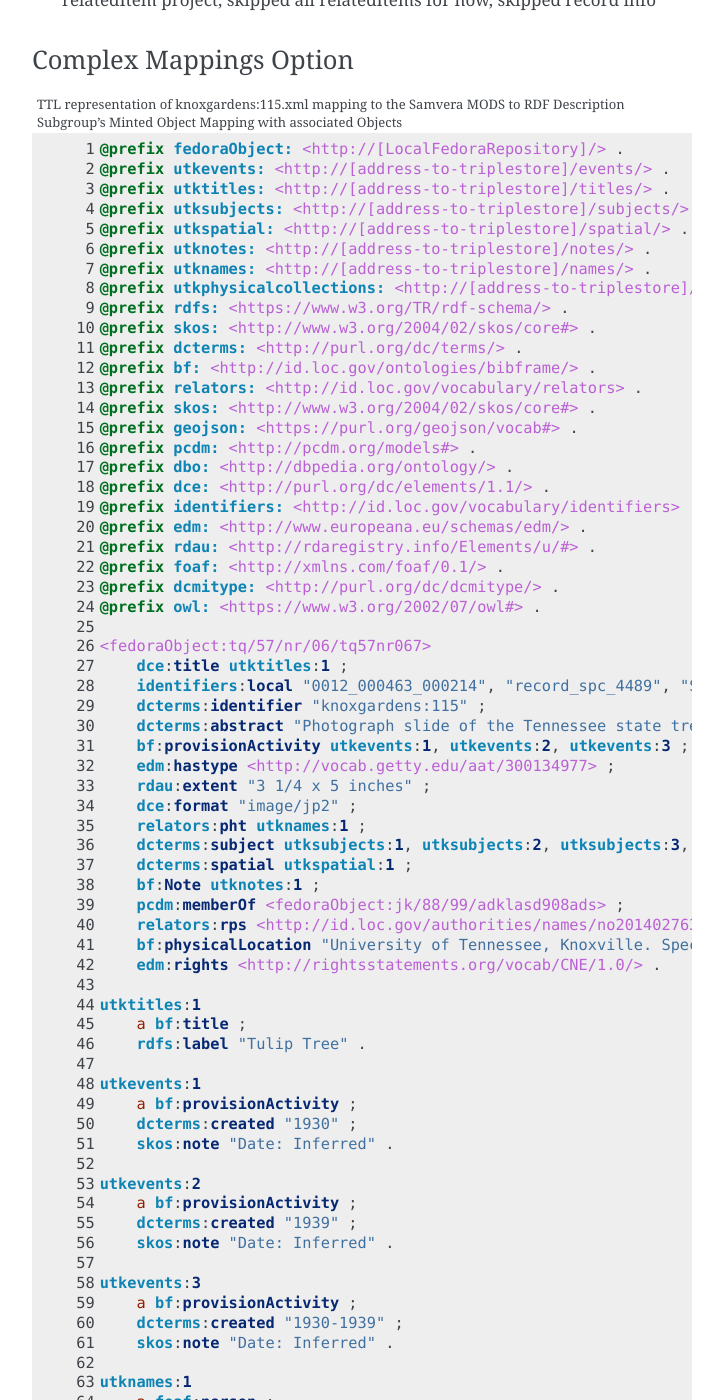
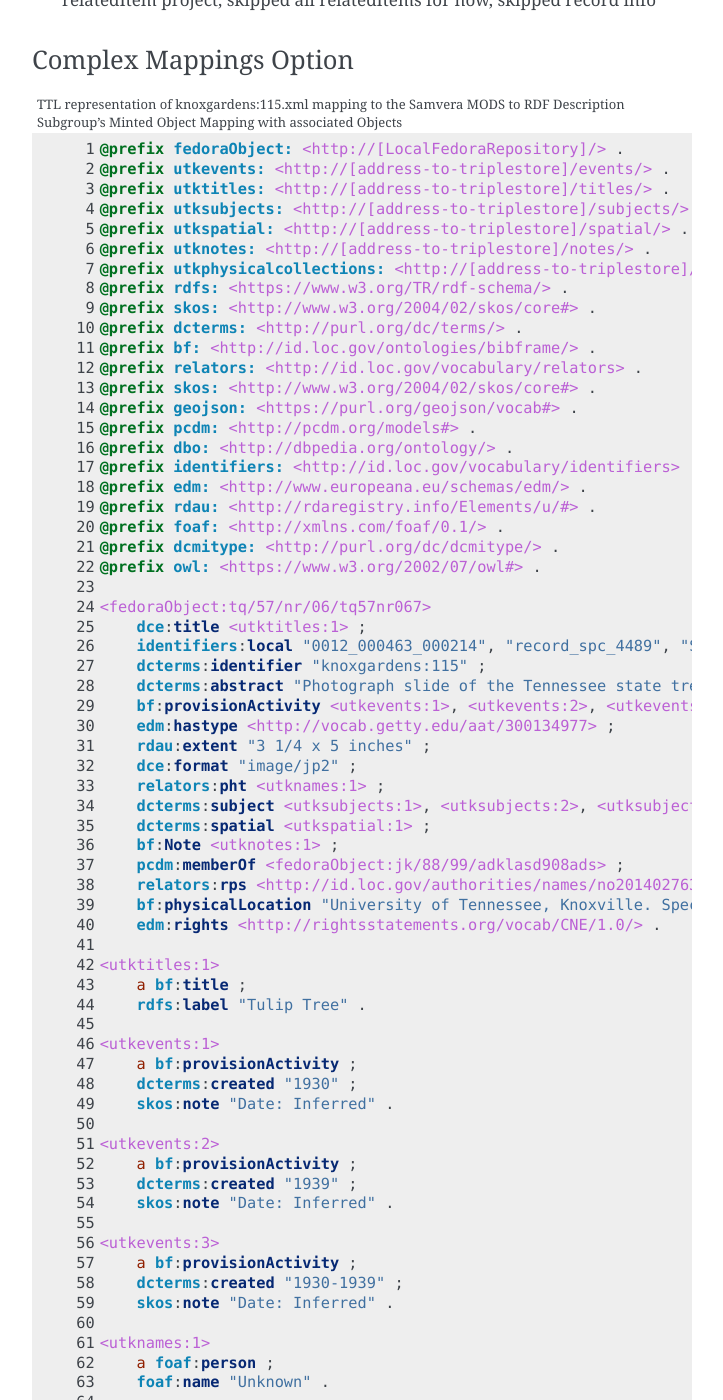
Before and after one commit to markpbaggett/utk_hyrax_review_docs, a Sphinx documentation site: the page built from docs/source/demo1/7_mods_to_rdf.rst, in a window 1280 px wide and 1400 px high, scrolled down 9437 px. Shown: the whole window, without its empty margins (388-1111 px from the left). Built offline with Sphinx 7.4.7, drawn with Linux system fonts in a browser that asks for light colours; some of the changed text lies outside the part shown.

Commit message:
Fix formatting.

```diff
--- a/docs/source/demo1/7_mods_to_rdf.rst
+++ b/docs/source/demo1/7_mods_to_rdf.rst
@@ -455,7 +455,6 @@ Complex Mappings Option
     @prefix utksubjects: <http://[address-to-triplestore]/subjects/> .
     @prefix utkspatial: <http://[address-to-triplestore]/spatial/> .
     @prefix utknotes: <http://[address-to-triplestore]/notes/> .
-    @prefix utknames: <http://[address-to-triplestore]/names/> .
     @prefix utkphysicalcollections: <http://[address-to-triplestore]/physicalcollections/> .
     @prefix rdfs: <https://www.w3.org/TR/rdf-schema/> .
     @prefix skos: <http://www.w3.org/2004/02/skos/core#> .
@@ -466,7 +465,6 @@ Complex Mappings Option
     @prefix geojson: <https://purl.org/geojson/vocab#> .
     @prefix pcdm: <http://pcdm.org/models#> .
     @prefix dbo: <http://dbpedia.org/ontology/> .
-    @prefix dce: <http://purl.org/dc/elements/1.1/> .
     @prefix identifiers: <http://id.loc.gov/vocabulary/identifiers> .
     @prefix edm: <http://www.europeana.eu/schemas/edm/> .
     @prefix rdau: <http://rdaregistry.info/Elements/u/#> .
@@ -475,73 +473,73 @@ Complex Mappings Option
     @prefix owl: <https://www.w3.org/2002/07/owl#> .
 
     <fedoraObject:tq/57/nr/06/tq57nr067>
-        dce:title utktitles:1 ;
+        dce:title <utktitles:1> ;
         identifiers:local "0012_000463_000214", "record_spc_4489", "Slide 1", "Film 96" ;
         dcterms:identifier "knoxgardens:115" ;
         dcterms:abstract "Photograph slide of the Tennessee state tree, the tulip tree" ;
-        bf:provisionActivity utkevents:1, utkevents:2, utkevents:3 ;
+        bf:provisionActivity <utkevents:1>, <utkevents:2>, <utkevents:3> ;
         edm:hastype <http://vocab.getty.edu/aat/300134977> ;
         rdau:extent "3 1/4 x 5 inches" ;
         dce:format "image/jp2" ;
-        relators:pht utknames:1 ;
-        dcterms:subject utksubjects:1, utksubjects:2, utksubjects:3, utksubjects:4 ;
-        dcterms:spatial utkspatial:1 ;
-        bf:Note utknotes:1 ;
+        relators:pht <utknames:1> ;
+        dcterms:subject <utksubjects:1>, <utksubjects:2>, <utksubjects:3>, <utksubjects:4> ;
+        dcterms:spatial <utkspatial:1> ;
+        bf:Note <utknotes:1> ;
         pcdm:memberOf <fedoraObject:jk/88/99/adklasd908ads> ;
         relators:rps <http://id.loc.gov/authorities/names/no2014027633> ;
         bf:physicalLocation "University of Tennessee, Knoxville. Special Collections" ;
         edm:rights <http://rightsstatements.org/vocab/CNE/1.0/> .
 
-    utktitles:1
+    <utktitles:1>
         a bf:title ;
         rdfs:label "Tulip Tree" .
 
-    utkevents:1
+    <utkevents:1>
         a bf:provisionActivity ;
         dcterms:created "1930" ;
         skos:note "Date: Inferred" .
 
-    utkevents:2
+    <utkevents:2>
         a bf:provisionActivity ;
         dcterms:created "1939" ;
         skos:note "Date: Inferred" .
 
-    utkevents:3
+    <utkevents:3>
         a bf:provisionActivity ;
         dcterms:created "1930-1939" ;
         skos:note "Date: Inferred" .
 
-    utknames:1
+    <utknames:1>
         a foaf:person ;
         foaf:name "Unknown" .
 
-    utksubjects:1
+    <utksubjects:1>
         a skos:Concept ;
-        rdfs:label "Photography of gardens";
+        rdf:label "Photography of gardens";
         skos:exactMatch <http://id.loc.gov/authorities/subjects/sh85101348.html> .
 
-    utksubjects:2
+    <utksubjects:2>
         a skos:Concept ;
-        rdfs:label "Gardens, American";
+        rdf:label "Gardens, American";
         skos:exactMatch <http://id.loc.gov/authorities/subjects/sh85101348.html> .
 
-    utksubjects:3
+    <utksubjects:3>
         a skos:Concept ;
-        rdfs:label "Liriodendron tulipifera";
+        rdf:label "Liriodendron tulipifera";
         skos:exactMatch <http://id.loc.gov/authorities/subjects/sh85077428.html> .
 
-    utksubjects:4
+    <utksubjects:4>
         a skos:Concept ;
-        rdfs:label "Flowering trees";
+        rdf:label "Flowering trees";
         skos:exactMatch <http://id.loc.gov/authorities/subjects/sh85049328.tml> .
 
-    utkspatial:1
+    <utkspatial:1>
         a edm:Place ;
         rdfs:label "Knoxville (Tenn.)" ;
         owl:sameAs <http://id.loc.gov/authorities/names/n79109786> ;
         geojson:coordinates "35.96064, -83.92074" .
 
-    utknotes:1
+    <utknotes:1>
         a bf:Note ;
         rdfs:label "Mrs. A. C. Bruner donated this collection to the University of Tennessee. Creation dates were inferred from the dates associated with the archival collection and the activity dates of the Jim Thompson Company." .
 
@@ -549,7 +547,7 @@ Complex Mappings Option
         a pcdm:Collection ;
         rdfs:label "Knoxville Gardens Slides" .
 
-    utkphysicalcollections:1
+    <utkphysicalcollections:1>
         a dcmitype:Collection ;
         rdfs:label "Knoxville Gardens Slides" ;
         owl:sameAs <https://n2t.net/ark:/87290/v88w3bgf> .
```
